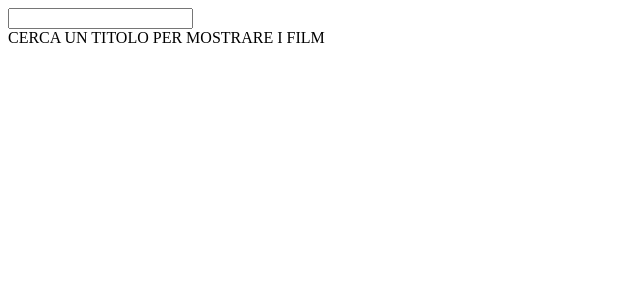
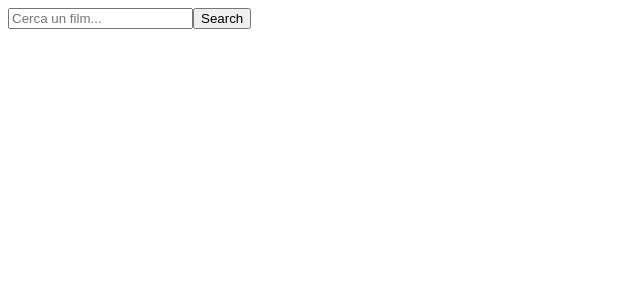
Before and after one commit to Immolazione/vue-boolflix, a Vue app: page / in a window 1280 px wide. Shown: the top 300 px of the page, without its empty margins (0-640 px from the left). Built offline with nearby package versions, Linux system fonts and the light colour scheme.

Commit message:
create Search, Movies, Series components, start using emit and props, axios call on main

```diff
--- a/src/App.vue
+++ b/src/App.vue
@@ -1,22 +1,57 @@
 <template>
 <div>
-  <Header />
+  <header>
+    <Search @search="searchItem" :placeholder="'Cerca un film...'" />
+  </header>
   <Main />
 </div>
 </template>
 
 <script>
-import Header from './components/Header.vue'
-import Main from './components/Main.vue'
+import Search from './components/Search.vue'
+import Main from './components/Main.vue';
+import axios from 'axios';
+
 
 
 export default {
-name: 'App',
+  name: 'App',
 
-components: {
-  Header,
-  Main
-}
+  components: {
+    Search,
+    Main
+  },
+
+  data() {
+    return {
+      movies: [],
+      series: [],
+      api: {
+        baseUri: 'https://api.themoviedb.org/3',
+        key: '0d07b420b3a9f7101c92e8e8e3e0ee15',
+        language: 'it-IT',
+      }
+    };
+  },
+
+  methods: {
+    searchItem(term){
+      const { key, baseUri, language } = this.api;
+
+      const config = {
+        params: {
+          api_key: key,
+          language,
+          query: term,
+        },
+      };
+
+      axios.get(`${baseUri}/search/movie`, config).then(res => {
+        this.movies = res.data.results;
+        console.log(this.movies)
+      });
+    },
+  },
 }
 </script>
 
--- a/src/components/Header.vue
+++ /dev/null
@@ -1,14 +0,0 @@
-<template>
-<header>
-
-</header>
-</template>
-
-<script>
-export default {
-name: 'Header',
-}
-</script>
-
-<style lang="scss">
-</style>
--- a/src/components/Main.vue
+++ b/src/components/Main.vue
@@ -1,56 +1,23 @@
 <template>
 <main>
-
-  <section>
-    <input type="text" v-model="searchText">
-    <button type="button" v-if="searchText" @click="getFilms">Search</button>
-  </section>
-
-  <div v-if='(filmsFound.length == 0)'>CERCA UN TITOLO PER MOSTRARE I FILM</div>
-
-  <section id="film-results" v-else>
-    <ul v-for="(film, id) in filmsFound" :key="id">
-      <li><strong>Title:</strong> {{ film.title }}</li>
-      <li><strong>Original Title:</strong> {{ film.original_title }}</li>
-      <li><strong>Lingua:</strong> <img v-if="film.original_language == 'en' || film.original_language == 'it'" :src="require(`../assets/img/${film.original_language}.png`)" /></li>
-      <li><strong>Voto:</strong> {{ film.vote_average }}</li>
-    </ul>
-  </section>
-
+  <Movies />
+  <Series />
 </main>
 </template>
 
 <script>
-import axios from 'axios';
+import Movies from './Movies.vue';
+import Series from './Series.vue';
 
 export default {
   name: 'Main',
-  data() {
-    return {
-      searchText: "",
-      filmsFound: [],
-      baseUri: 'https://api.themoviedb.org/3',
-      apiKey: '0d07b420b3a9f7101c92e8e8e3e0ee15',
-      endPoint: '/search/movie',
-      language: 'it-IT',
-      queryString: '',
-    };
-  },
-
-  methods: {
-    getFilms(){
-      axios.get(`${this.baseUri}${this.endPoint}?api_key=${this.apiKey}&language=${this.language}&query=${this.searchText}`).then(res => {
-        console.log(res.data.results);
-        this.filmsFound = res.data.results;
-      });
-    },
+  components: {
+    Movies,
+    Series,
   },
 };
 </script>
 
 <style lang="scss">
-li img {
-  width: 30px;
-}
 
 </style>
--- /dev/null
+++ b/src/components/Movies.vue
@@ -0,0 +1,16 @@
+<template>
+  <section id="movie-results">
+
+  </section>
+</template>
+
+<script>
+export default {
+  name: 'Movies',
+
+}
+</script>
+
+<style>
+
+</style>
--- /dev/null
+++ b/src/components/Search.vue
@@ -0,0 +1,28 @@
+<template>
+<section>
+  <input type="text" v-model.trim="term" :placeholder="placeholder || 'Cerca...'" @keyup.enter="emitSearch">
+  <button type="button" @click="emitSearch">Search</button>
+</section>
+</template>
+
+<script>
+export default {
+    name: 'Search',
+    props: ['placeholder'],
+    data(){
+        return {
+            term: "",
+        }
+    },
+    methods: {
+        // EMIT PER PASSARE IL CONTENUTO INPUT
+        emitSearch() {
+            this.$emit('search', this.term);
+        }
+    }
+}
+</script>
+
+<style>
+
+</style>
--- /dev/null
+++ b/src/components/Series.vue
@@ -0,0 +1,13 @@
+<template>
+  <section></section>
+</template>
+
+<script>
+export default {
+    name: 'Series',
+}
+</script>
+
+<style>
+
+</style>
```
Also changed, not shown: 10 other files (tests, documents, lock files or other folders).
